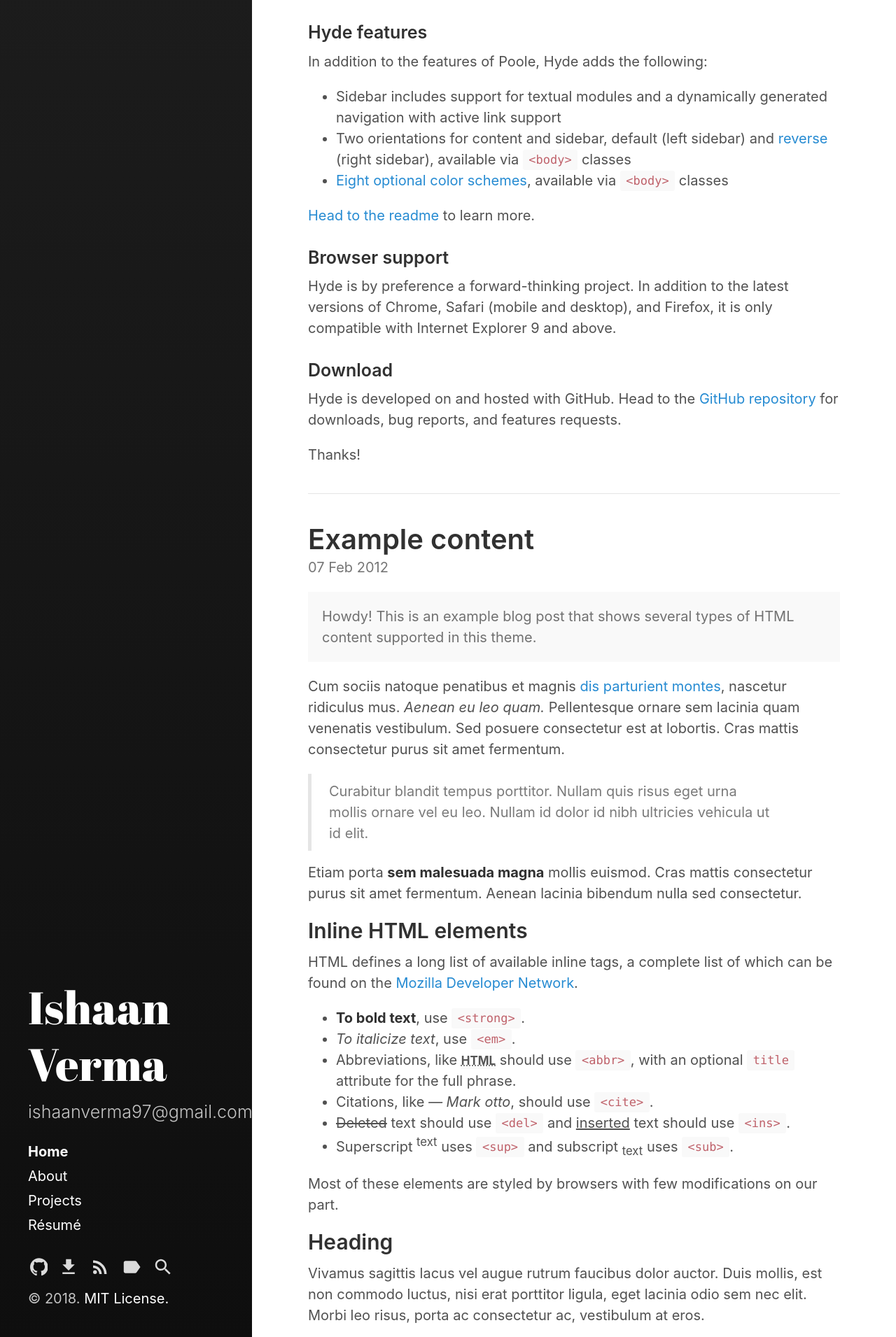
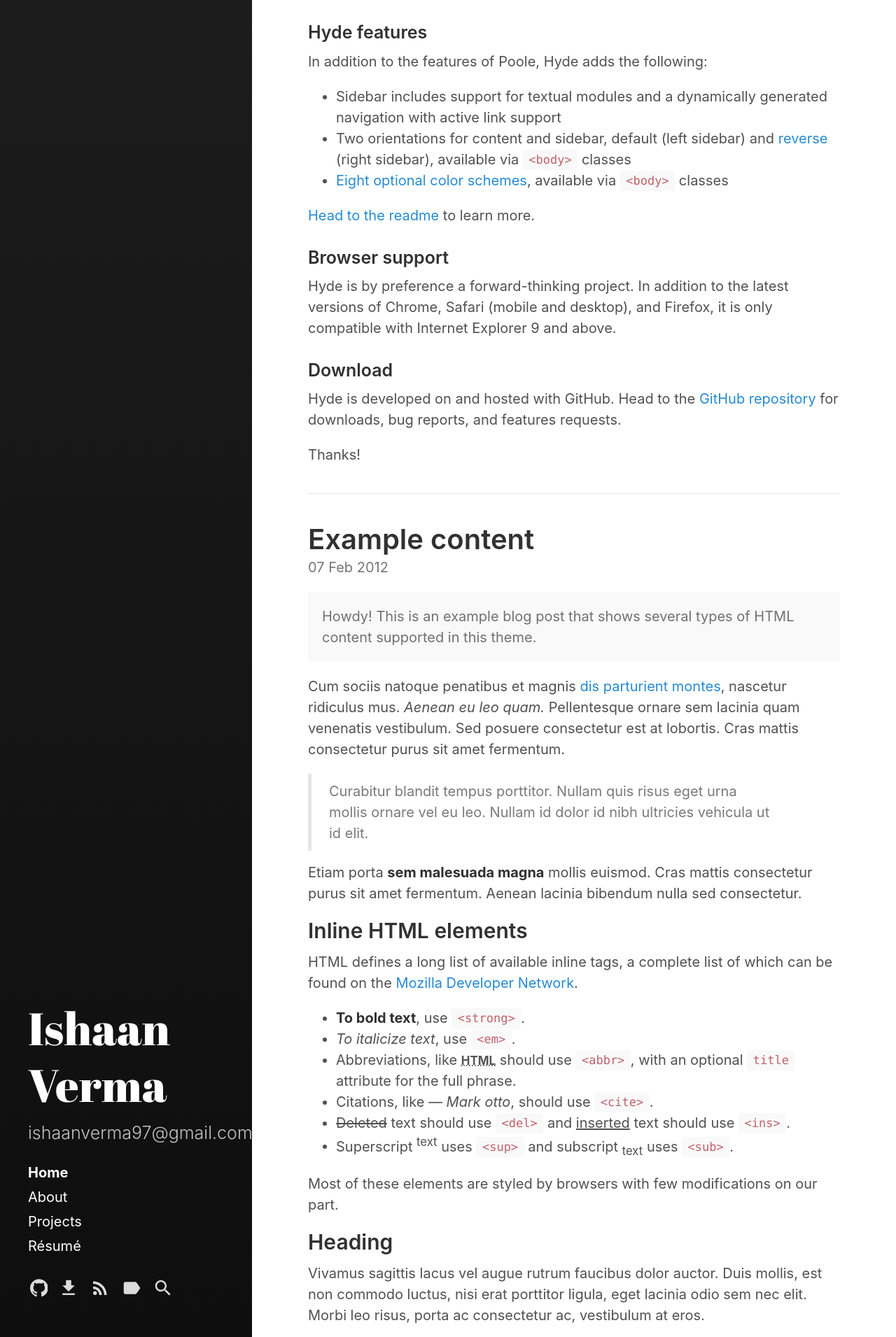
Before and after one commit to ishaanverma/ishaanverma.github.io, a Jekyll site: the page built from index.html, in a window 1280 px wide. Shown: the part 3089-5000 px from the top of the page at 70% size. Built offline with Jekyll 4.4.1, drawn with Linux system fonts in a browser that asks for light colours; the list of posts is cut into pages by our own code.

Commit message:
Minor visual changes

```diff
--- a/_config.yml
+++ b/_config.yml
@@ -14,8 +14,8 @@
                   # sidebar_blog_link below.
 
 author:
-  name:           'Andrew Fong'
-  url:            https://twitter.com/fongandrewc
+  name:           'Ishaan Verma'
+  url:
 
 paginate:         5
 # paginate_path:    '/page:num'
--- a/_includes/copyright.html
+++ /dev/null
@@ -1,4 +0,0 @@
-<p>
-  &copy; {{ site.time | date: '%Y' }}.
-  <a href="{{ site.baseurl }}/LICENSE.md">MIT License.</a>
-</p>
--- a/_includes/sidebar.html
+++ b/_includes/sidebar.html
@@ -12,10 +12,5 @@
   </header>
   {% include sidebar-nav-links.html %}
 
-  {% if site.version %}
-    <span class="site-version">Currently v{{ site.version }}</span>
-  {% endif %}
-
   {% include sidebar-icon-links.html %}
-  {% include copyright.html %}
 </div>
```
